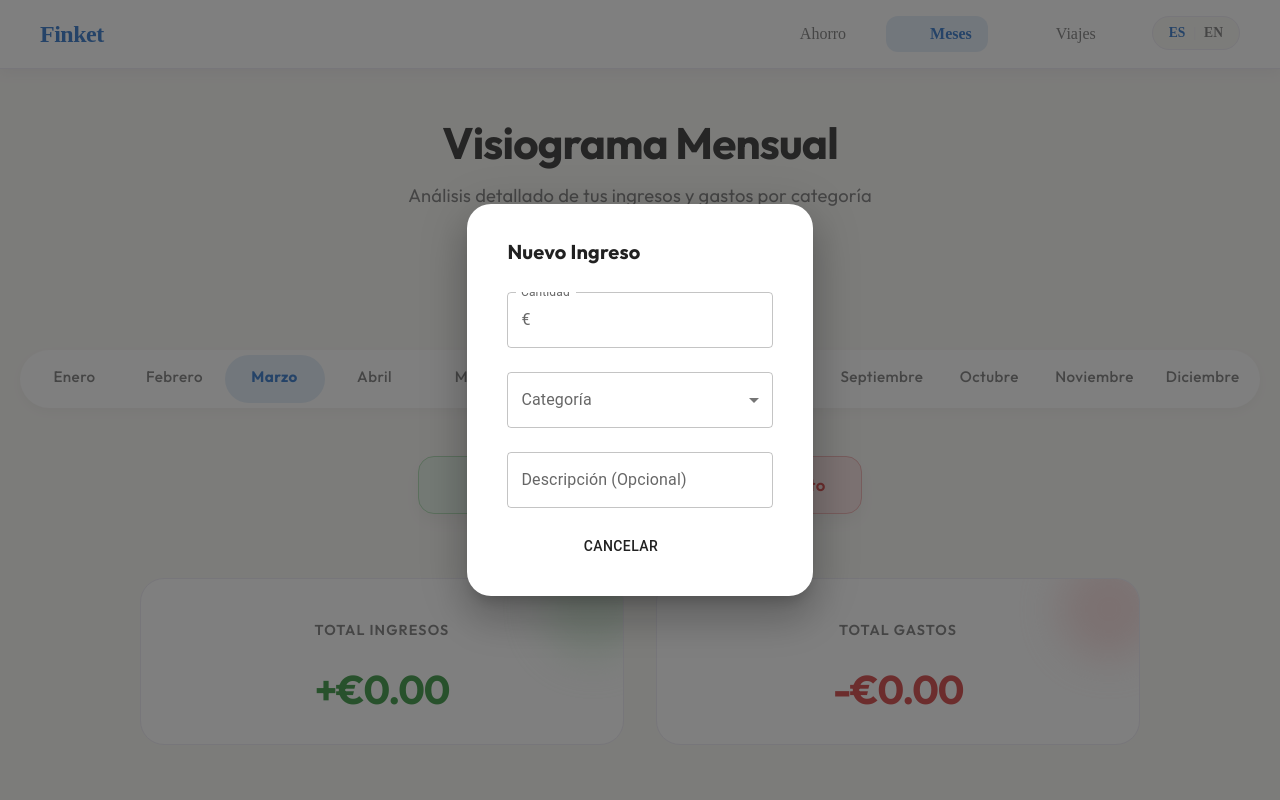
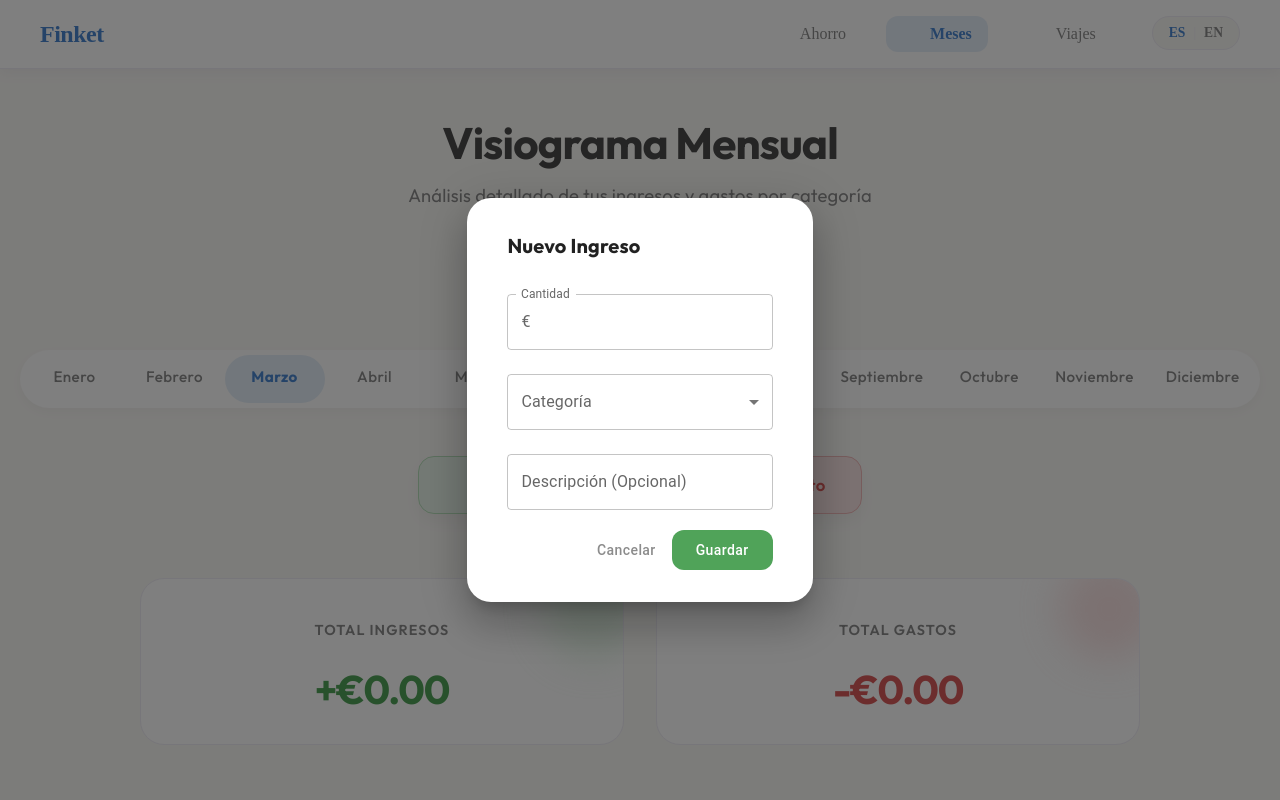
Before and after one commit to IreneRando/Finket, a React (Vite) app: page /meses in a window 1280 px wide. Both pictures are taken after a click on the button "Añadir Ingreso". Shown: the top 800 px of the page. Built offline with nearby package versions, Linux system fonts and the light colour scheme; no server answers; the database is empty; some icons are missing.

Commit message:
añadidas clases de estilos en los botones de los modales

```diff
--- a/src/assets/pages/meses.scss
+++ b/src/assets/pages/meses.scss
@@ -237,3 +237,59 @@
     }
   }
 }
+
+.meses-modal-paper {
+  border-radius: 24px !important;
+  padding: 1rem;
+
+  .modal-title {
+    font-weight: 700 !important;
+    font-family: 'Outfit', sans-serif !important;
+  }
+
+  .modal-content {
+    display: flex;
+    flex-direction: column;
+    gap: 1.5rem;
+    padding-top: 1rem !important;
+    overflow-y: visible !important;
+  }
+
+  .modal-actions {
+    padding: 0 24px 16px;
+
+    .modal-btn-cancel {
+      color: $text-muted;
+      font-weight: 500;
+      text-transform: none;
+    }
+
+    .modal-btn-save {
+      font-weight: 500;
+      text-transform: none;
+      border-radius: 12px;
+      box-shadow: none;
+      padding: 0.5rem 1.5rem;
+
+      &.income {
+        background-color: $pastel-green-text;
+        color: #fff;
+
+        &:hover {
+          background-color: $pastel-green-dark;
+          box-shadow: none;
+        }
+      }
+
+      &.expense {
+        background-color: $pastel-red-text;
+        color: #fff;
+
+        &:hover {
+          background-color: $pastel-red-dark;
+          box-shadow: none;
+        }
+      }
+    }
+  }
+}
--- a/src/pages/Meses.tsx
+++ b/src/pages/Meses.tsx
@@ -259,21 +259,14 @@ export const Meses: React.FC = () => {
       <Dialog
         open={openIncomeModal || openExpenseModal}
         onClose={handleCloseModals}
-        PaperProps={{ sx: { borderRadius: "24px", padding: "1rem" } }}
+        classes={{ paper: "meses-modal-paper" }}
       >
-        <DialogTitle sx={{ fontWeight: 700, fontFamily: "Outfit" }}>
+        <DialogTitle className="modal-title">
           {openIncomeModal
             ? t("meses.modal.newIncome")
             : t("meses.modal.newExpense")}
         </DialogTitle>
-        <DialogContent
-          sx={{
-            display: "flex",
-            flexDirection: "column",
-            gap: "1.5rem",
-            mt: 1,
-          }}
-        >
+        <DialogContent className="modal-content">
           <TextField
             autoFocus
             label={t("meses.modal.amount")}
@@ -332,29 +325,17 @@ export const Meses: React.FC = () => {
             onChange={(e) => setDescription(e.target.value)}
           />
         </DialogContent>
-        <DialogActions sx={{ padding: "0 24px 16px" }}>
+        <DialogActions className="modal-actions">
           <Button
             onClick={handleCloseModals}
-            sx={{ color: "var(--text-muted)" }}
+            className="modal-btn-cancel"
           >
             {t("meses.modal.cancel")}
           </Button>
           <Button
             onClick={handleSave}
             variant="contained"
-            sx={{
-              backgroundColor: openIncomeModal
-                ? "var(--pastel-green-text)"
-                : "var(--pastel-red-text)",
-              borderRadius: "12px",
-              boxShadow: "none",
-              "&:hover": {
-                backgroundColor: openIncomeModal
-                  ? "var(--pastel-green-dark)"
-                  : "var(--pastel-red-dark)",
-                boxShadow: "none",
-              },
-            }}
+            className={`modal-btn-save ${openIncomeModal ? "income" : "expense"}`}
           >
             {t("meses.modal.save")}
           </Button>
@@ -422,16 +403,8 @@ export const Meses: React.FC = () => {
                 </PieChart>
               </ResponsiveContainer>
             ) : (
-              <Box
-                sx={{
-                  display: "flex",
-                  alignItems: "center",
-                  justifyContent: "center",
-                  height: "100%",
-                  color: "var(--text-muted)",
-                }}
-              >
-                <Typography variant="body1">
+              <Box className="empty-chart-container">
+                <Typography variant="body1" className="empty-chart-text">
                   No hay datos en este periodo.
                 </Typography>
               </Box>
```
